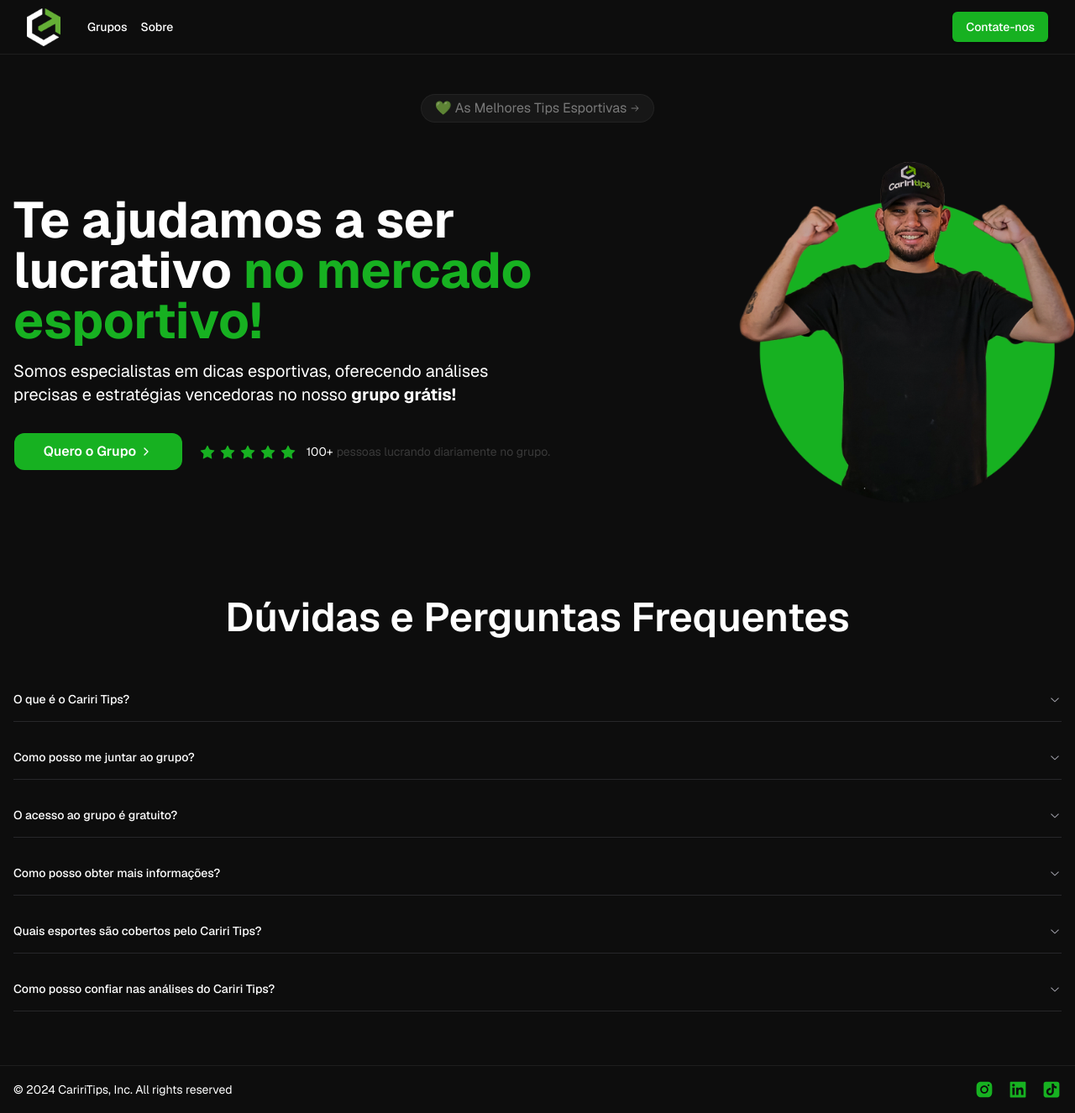
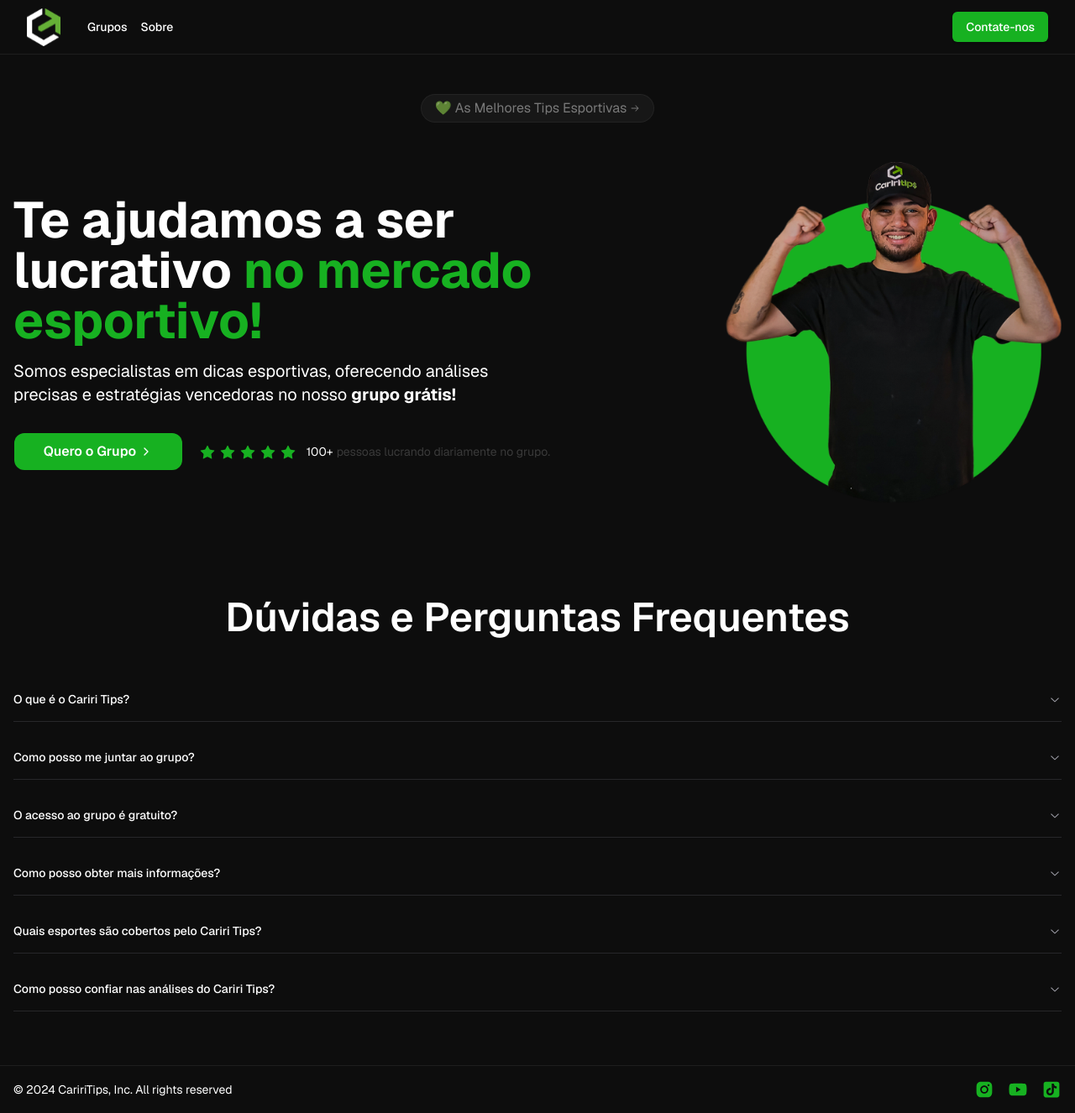
Before and after one commit to skrodrigo/Cariritips-next-website, a Next.js app: page / in a window 1280 px wide. Shown: the whole page at 84% size. Built offline with nearby package versions, Linux system fonts and the light colour scheme.

Commit message:
update links

```diff
--- a/app/components/Footer/Footer.tsx
+++ b/app/components/Footer/Footer.tsx
@@ -1,4 +1,4 @@
-import { AiFillTikTok, AiFillInstagram, AiFillLinkedin } from 'react-icons/ai'
+import { AiFillTikTok, AiFillInstagram, AiFillYoutube } from 'react-icons/ai'
 
 export default function Footer() {
   return (
@@ -9,7 +9,7 @@
         </p>
         <div className="flex flex-wrap justify-center md:justify-end space-x-4 mt-4 md:mt-0">
           <a
-            href="https://instagram.com"
+            href="https://www.instagram.com/cariritips/"
             target="_blank"
             rel="noopener noreferrer"
             className="text-green-500 hover:text-green-600"
@@ -17,15 +17,15 @@
             <AiFillInstagram color="#17B121" size={24} />
           </a>
           <a
-            href="https://linkedin.com"
+            href="https://www.youtube.com/@CaririTips "
             target="_blank"
             rel="noopener noreferrer"
             className="text-green-500 hover:text-green-600"
           >
-            <AiFillLinkedin color="#17B121" size={24} />
+            <AiFillYoutube color="#17B121" size={24} />
           </a>
           <a
-            href="https://tiktok.com"
+            href="https://www.tiktok.com/@cariritips"
             target="_blank"
             rel="noopener noreferrer"
             className="text-green-500 hover:text-green-600"
--- a/app/components/heroSection/index.tsx
+++ b/app/components/heroSection/index.tsx
@@ -37,7 +37,7 @@
           </div>
         </div>
       </div>
-      <div className="block">
+      <div className="mx-4 md:hidden lg:flex">
         <Image alt="Foto" src="/foto.png" width={400} height={406} />
       </div>
     </div>
```
Also changed, not shown: public/logo.svg.
